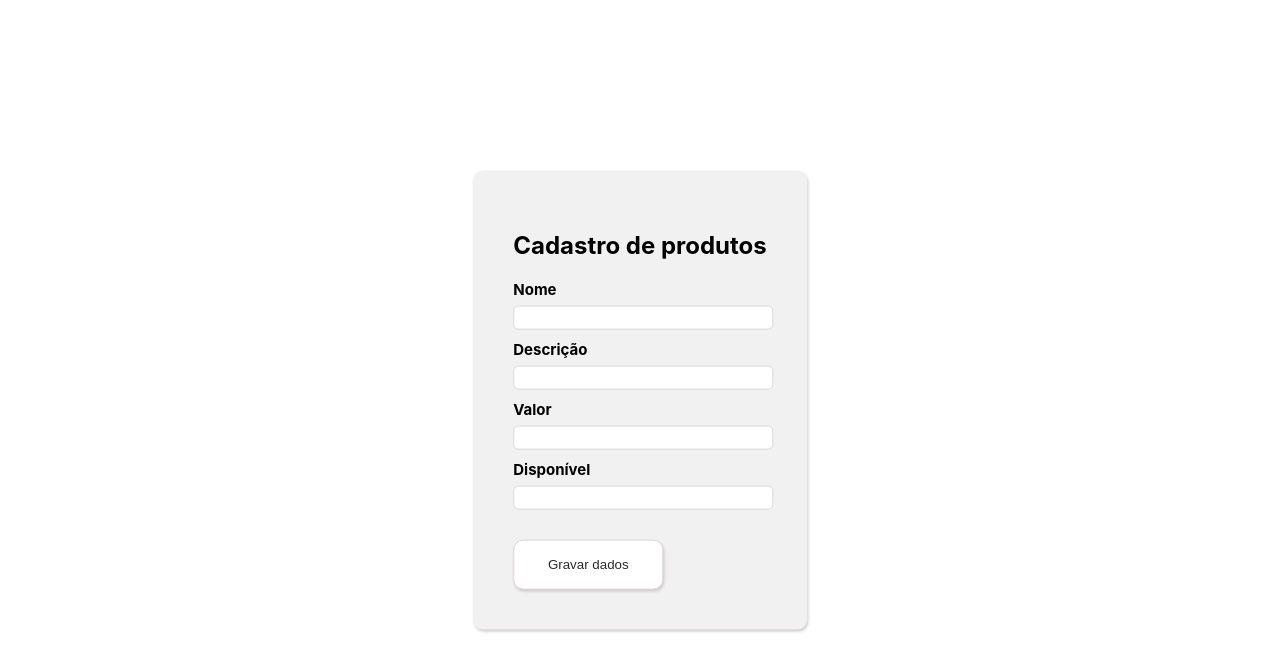
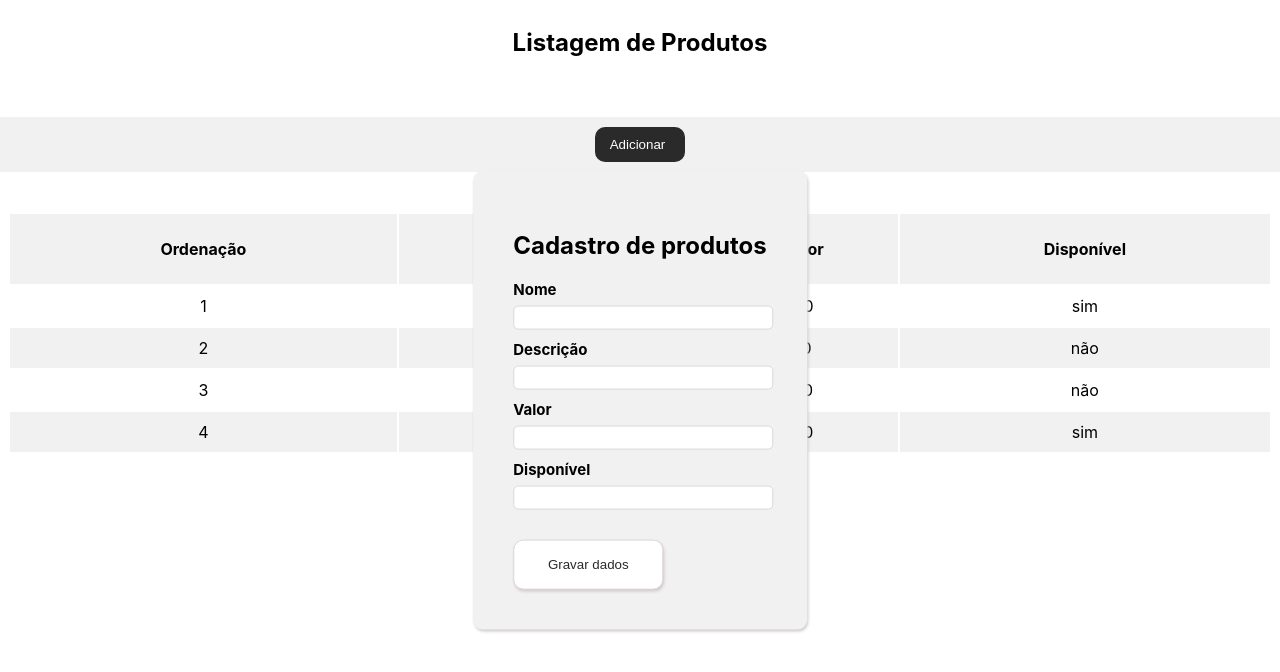
Before and after one commit to getulio-souza/listagem-produtos, an Angular app: page / in a window 1280 px wide. Shown: the top 672 px of the page. Built offline with nearby package versions, Linux system fonts and the light colour scheme.

Commit message:
bugfix: z-index-modal

```diff
--- a/src/app/app.component.html
+++ b/src/app/app.component.html
@@ -1,2 +1,2 @@
 <app-subscribe-modal></app-subscribe-modal>
-<!-- <app-table-list></app-table-list> -->
+<app-table-list></app-table-list>
--- a/src/app/subscribe-modal/subscribe-modal.component.scss
+++ b/src/app/subscribe-modal/subscribe-modal.component.scss
@@ -9,6 +9,7 @@
   transform: translate(-50%, -50%);
   padding: 40px;
   border-radius: 10px;
+  z-index: 5;
 
   .subscribe-modal-container{
     .title-container{
```
